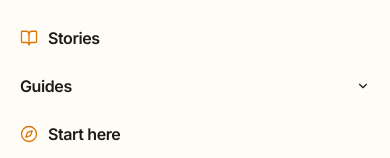
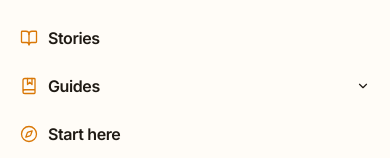
Before and after one commit to aafernands/alex-journeys, a Next.js app: page / in a window 390 px wide. Both pictures are taken after a click on the button "Open menu". Shown: the part 146-304 px from the top of the page. Built offline with nearby package versions, Linux system fonts and the light colour scheme.

Commit message:
Add missing Guides icon in the mobile nav drawer
Match Places and Stories by showing a book-marked icon on the Guides parent row.

```diff
--- a/src/components/Header.tsx
+++ b/src/components/Header.tsx
@@ -462,6 +462,7 @@ export function Header({ latestPost = null }: Props) {
               label="Guides"
               href="/guides"
               items={guidesNav}
+              icon="book-marked"
               onNavigate={closeAll}
             />
 
--- a/src/components/header/MobileTopicSection.tsx
+++ b/src/components/header/MobileTopicSection.tsx
@@ -10,9 +10,11 @@ type Props = {
   href: string;
   items: NavChild[];
   onNavigate: () => void;
+  /** Parent row icon (matches Stories / Places in the drawer). */
+  icon?: string;
 };
 
-export function MobileTopicSection({ label, href, items, onNavigate }: Props) {
+export function MobileTopicSection({ label, href, items, onNavigate, icon = "book-marked" }: Props) {
   const [open, setOpen] = useState(false);
 
   return (
@@ -23,7 +25,10 @@ export function MobileTopicSection({ label, href, items, onNavigate }: Props) {
         aria-expanded={open}
         onClick={() => setOpen((v) => !v)}
       >
-        {label}
+        <span className="inline-flex items-center gap-2.5">
+          <NavIcon name={icon} size={18} className="text-accent" />
+          {label}
+        </span>
         <svg
           width="14"
           height="14"
--- a/src/components/icons/NavIcon.tsx
+++ b/src/components/icons/NavIcon.tsx
@@ -2,6 +2,7 @@ import {
   Backpack,
   Banknote,
   Binoculars,
+  BookMarked,
   BookOpen,
   Car,
   Compass,
@@ -30,6 +31,7 @@ const ICONS: Record<string, LucideIcon> = {
   backpack: Backpack,
   banknote: Banknote,
   binoculars: Binoculars,
+  "book-marked": BookMarked,
   "book-open": BookOpen,
   car: Car,
   compass: Compass,
```
